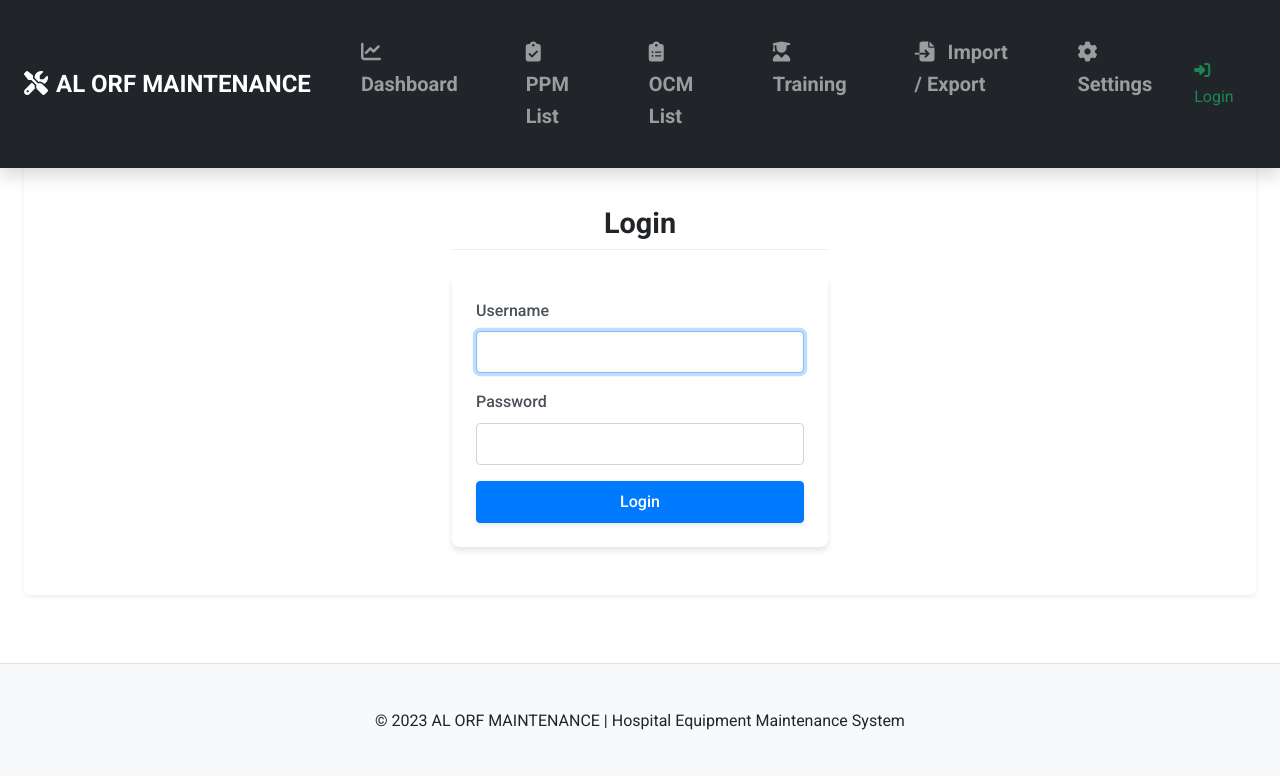
After one commit to lolotam/hosp-equip-maint, a Flask app: page /login in a window 1280 px wide. The commit adds this page. Shown: the top 776 px of the page. Run offline with Flask 3, Linux system fonts and the light colour scheme.

Commit message:
Implement user authentication with login/logout functionality and role-based access control. Update .env.example for email configuration and enable debug mode. Enhance base template to display user session information.

```diff
--- a/app/routes/views_new.py
+++ b/app/routes/views_new.py
@@ -11,13 +11,14 @@ import os
 import platform
 import ctypes
 from datetime import datetime
-from flask import Blueprint, render_template, request, redirect, url_for, flash
+from flask import Blueprint, render_template, request, redirect, url_for, flash, session, g
 from flask import send_file
 import tempfile
 import pandas as pd
 from werkzeug.utils import secure_filename
 from app.services.data_service import DataService
 from app.services.validation import ValidationService
+from functools import wraps
 
 views_bp = Blueprint('views', __name__)
 logger = logging.getLogger(__name__)
@@ -27,6 +28,34 @@ ALLOWED_EXTENSIONS = {'csv'}
 
 # Export this function for use in other modules
 __all__ = ['views_bp', 'get_combined_machine_list']
+
+# Hardcoded users and roles
+USERS = {
+    'admin': {'password': 'admin123', 'role': 'ADMIN'},
+    'nurse': {'password': 'Nurse123', 'role': 'DATAENTRY'},
+    'gust': {'password': 'gust123', 'role': 'VIEWER'},
+}
+
+def login_required(view_func):
+    @wraps(view_func)
+    def wrapped_view(*args, **kwargs):
+        if 'user' not in session:
+            return redirect(url_for('views.login'))
+        g.user = session['user']
+        g.role = session['role']
+        return view_func(*args, **kwargs)
+    return wrapped_view
+
+def role_required(*roles):
+    def decorator(view_func):
+        @wraps(view_func)
+        def wrapped_view(*args, **kwargs):
+            if 'role' not in session or session['role'] not in roles:
+                flash('You do not have permission to access this page.', 'danger')
+                return redirect(url_for('views.index'))
+            return view_func(*args, **kwargs)
+        return wrapped_view
+    return decorator
 
 def allowed_file(filename):
     return '.' in filename and \
@@ -128,6 +157,7 @@ def get_combined_machine_list():
     return combined_data
 
 @views_bp.route('/')
+@login_required
 def index():
     """Display the dashboard with maintenance statistics."""
     from datetime import datetime
@@ -173,6 +203,7 @@ def index():
                          equipment=combined_data)
 
 @views_bp.route('/equipment/<data_type>/list')
+@login_required
 def list_equipment(data_type):
     """Display list of equipment (either PPM or OCM)."""
     if data_type not in ('ppm', 'ocm'):
@@ -188,6 +219,7 @@ def list_equipment(data_type):
         return render_template('equipment/list.html', equipment=[], data_type=data_type)
 
 @views_bp.route('/equipment/ppm/edit/<mfg_serial>', methods=['GET', 'POST'])
+@login_required
 def edit_ppm_equipment(mfg_serial):
     """Handle editing existing PPM equipment."""
     # Get department options
@@ -265,6 +297,7 @@ def edit_ppm_equipment(mfg_serial):
                           form_data=form_data, departments=departments, mfg_serial=mfg_serial)
 
 @views_bp.route('/equipment/ocm/edit/<mfg_serial>', methods=['GET', 'POST'])
+@login_required
 def edit_ocm_equipment(mfg_serial):
     """Handle editing existing OCM equipment."""
     # Get department options
@@ -373,6 +406,7 @@ def edit_ocm_equipment(mfg_serial):
                           form_data=form_data, departments=departments, mfg_serial=mfg_serial)
 
 @views_bp.route('/equipment/ppm/add', methods=['GET', 'POST'])
+@login_required
 def add_ppm_equipment():
     """Handle adding new PPM equipment."""
     # Get department options
@@ -402,6 +436,7 @@ def add_ppm_equipment():
     return render_template('equipment/add.html', data_type='ppm', errors={}, form_data={}, departments=departments)
 
 @views_bp.route('/equipment/ocm/add', methods=['GET', 'POST'])
+@login_required
 def add_ocm_equipment():
     """Handle adding new OCM equipment."""
     # Get department options
@@ -466,6 +501,7 @@ def add_ocm_equipment():
     return render_template('equipment/add.html', data_type='ocm', errors={}, form_data={}, departments=departments)
 
 @views_bp.route('/training/import', methods=['POST'])
+@login_required
 def import_training():
     """Import training data from a CSV file."""
     if 'file' not in request.files:
@@ -667,6 +703,7 @@ def import_training():
         return redirect(url_for('views.import_export_page', section='training'))
 
 @views_bp.route('/training/list')
+@login_required
 def list_training():
     """Display the list of employee training records."""
     try:
@@ -679,12 +716,14 @@ def list_training():
         return render_template('training/list.html', employees=[], departments=[])
 
 @views_bp.route('/import-export')
+@login_required
 def import_export_page():
     """Display the unified import/export page with tabs for machines and training."""
     section = request.args.get('section', 'maintenance')
     return render_template('import_export/unified.html', section=section)
 
 @views_bp.route('/template/ppm')
+@login_required
 def download_ppm_template():
     """Generate and download a PPM template CSV file."""
     try:
@@ -733,6 +772,7 @@ def download_ppm_template():
         return redirect(url_for('views.list_equipment', data_type='ppm'))
 
 @views_bp.route('/template/ocm')
+@login_required
 def download_ocm_template():
     """Generate and download an OCM template CSV file."""
     try:
@@ -781,6 +821,7 @@ def download_ocm_template():
         return redirect(url_for('views.list_equipment', data_type='ocm'))
 
 @views_bp.route('/training/edit/<employee_id>', methods=['GET', 'POST'])
+@login_required
 def edit_training(employee_id):
     """Handle editing an existing employee training record."""
     # Get department options
@@ -889,6 +930,7 @@ def edit_training(employee_id):
     return render_template('training/edit.html', errors={}, form_data=existing_entry, departments=departments, employee_id=employee_id)
 
 @views_bp.route('/equipment/<data_type>/delete/<mfg_serial>', methods=['POST'])
+@login_required
 def delete_equipment(data_type, mfg_serial):
     """Delete equipment (either PPM or OCM)."""
     if data_type not in ('ppm', 'ocm'):
@@ -907,6 +949,7 @@ def delete_equipment(data_type, mfg_serial):
     return redirect(url_for('views.list_equipment', data_type=data_type))
 
 @views_bp.route('/training/delete/<employee_id>', methods=['POST'])
+@login_required
 def delete_training(employee_id):
     """Delete an employee training record."""
     try:
@@ -921,6 +964,7 @@ def delete_training(employee_id):
     return redirect(url_for('views.list_training'))
 
 @views_bp.route('/training/add', methods=['GET', 'POST'])
+@login_required
 def add_training():
     """Handle adding new employee training record."""
     # Get department options
@@ -1023,6 +1067,7 @@ def add_training():
     return render_template('training/add.html', errors={}, form_data={}, departments=departments)
 
 @views_bp.route('/template/training')
+@login_required
 def download_training_template():
     """Generate and download a training template CSV file with the new format."""
     try:
@@ -1099,6 +1144,7 @@ def download_training_template():
         return redirect(url_for('views.list_training'))
 
 @views_bp.route('/export/<data_type>')
+@login_required
 def export_equipment(data_type):
     """
     Export equipment data to CSV for download.
@@ -1133,6 +1179,7 @@ def export_equipment(data_type):
         return redirect(url_for('views.import_export_page', section='machines'))
 
 @views_bp.route('/import/equipment', methods=['POST'])
+@login_required
 def import_equipment():
     """Import equipment data from CSV file."""
     try:
@@ -1222,11 +1269,13 @@ def import_equipment():
         return redirect(url_for('views.import_export_page', section='machines'))
 
 @views_bp.route('/settings')
+@login_required
 def settings():
     """Display the settings page."""
     return render_template('settings/index.html')
 
 @views_bp.route('/send-test-notification')
+@login_required
 def send_test_notification():
     """Send a test notification email."""
     import asyncio
@@ -1279,6 +1328,7 @@ def send_test_notification():
             return redirect(url_for('views.index'))
 
 @views_bp.route('/export/training')
+@login_required
 def export_training():
     """Export training data to CSV for download."""
     try:
@@ -1302,3 +1352,24 @@ def export_training():
         logger.exception(f"Error exporting training data: {str(e)}")
         flash(f"An error occurred during export: {str(e)}", 'danger')
         return redirect(url_for('views.import_export_page', section='training'))
+
+@views_bp.route('/login', methods=['GET', 'POST'])
+def login():
+    if request.method == 'POST':
+        username = request.form.get('username', '').strip().lower()
+        password = request.form.get('password', '')
+        user = USERS.get(username)
+        if user and user['password'] == password:
+            session['user'] = username
+            session['role'] = user['role']
+            flash(f'Welcome, {username}!', 'success')
+            return redirect(url_for('views.index'))
+        else:
+            flash('Invalid username or password.', 'danger')
+    return render_template('login.html')
+
+@views_bp.route('/logout')
+def logout():
+    session.clear()
+    flash('You have been logged out.', 'info')
+    return redirect(url_for('views.login'))
--- a/app/templates/base.html
+++ b/app/templates/base.html
@@ -71,6 +71,22 @@
                         </a>
                     </li>
                 </ul>
+                <ul class="navbar-nav ms-auto">
+                    {% if session.user %}
+                        <li class="nav-item">
+                            <span class="navbar-text text-white me-3">
+                                <i class="fas fa-user-circle"></i> {{ session.user|capitalize }} ({{ session.role }})
+                            </span>
+                        </li>
+                        <li class="nav-item">
+                            <a class="nav-link text-danger" href="{{ url_for('views.logout') }}"><i class="fas fa-sign-out-alt"></i> Logout</a>
+                        </li>
+                    {% else %}
+                        <li class="nav-item">
+                            <a class="nav-link text-success" href="{{ url_for('views.login') }}"><i class="fas fa-sign-in-alt"></i> Login</a>
+                        </li>
+                    {% endif %}
+                </ul>
             </div>
         </div>
     </nav>
--- /dev/null
+++ b/app/templates/login.html
@@ -0,0 +1,24 @@
+{% extends 'base.html' %}
+{% block content %}
+<div class="container mt-5" style="max-width: 400px;">
+    <h2 class="mb-4 text-center">Login</h2>
+    {% with messages = get_flashed_messages(with_categories=true) %}
+      {% if messages %}
+        {% for category, message in messages %}
+          <div class="alert alert-{{ category }}" role="alert">{{ message }}</div>
+        {% endfor %}
+      {% endif %}
+    {% endwith %}
+    <form method="post" action="{{ url_for('views.login') }}">
+        <div class="mb-3">
+            <label for="username" class="form-label">Username</label>
+            <input type="text" class="form-control" id="username" name="username" required autofocus>
+        </div>
+        <div class="mb-3">
+            <label for="password" class="form-label">Password</label>
+            <input type="password" class="form-control" id="password" name="password" required>
+        </div>
+        <button type="submit" class="btn btn-primary w-100">Login</button>
+    </form>
+</div>
+{% endblock %}
```
Also changed, not shown: 1 other file.
